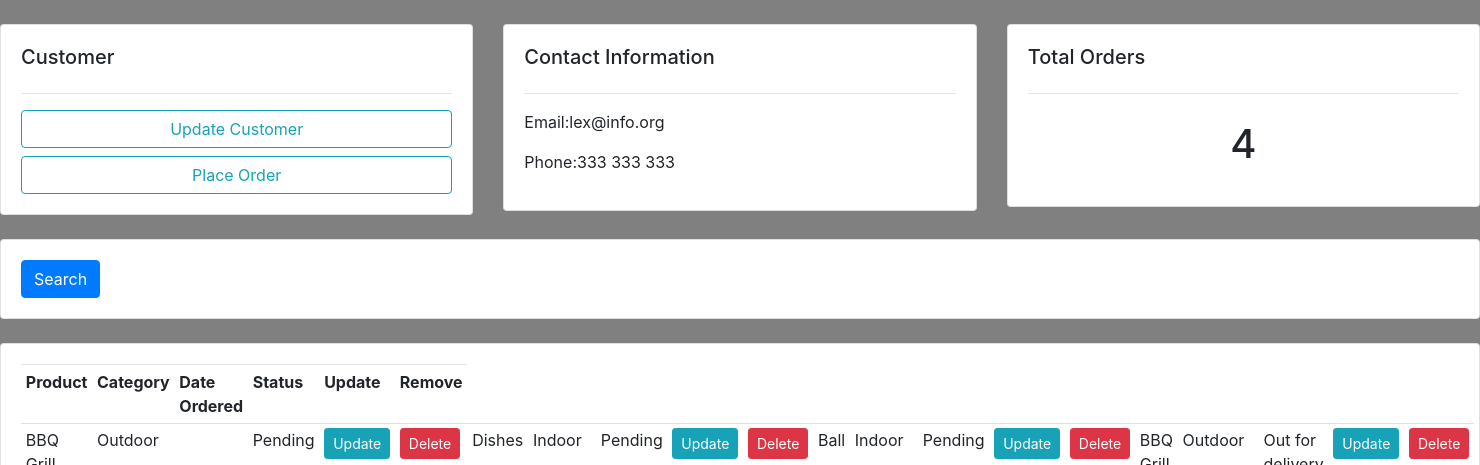
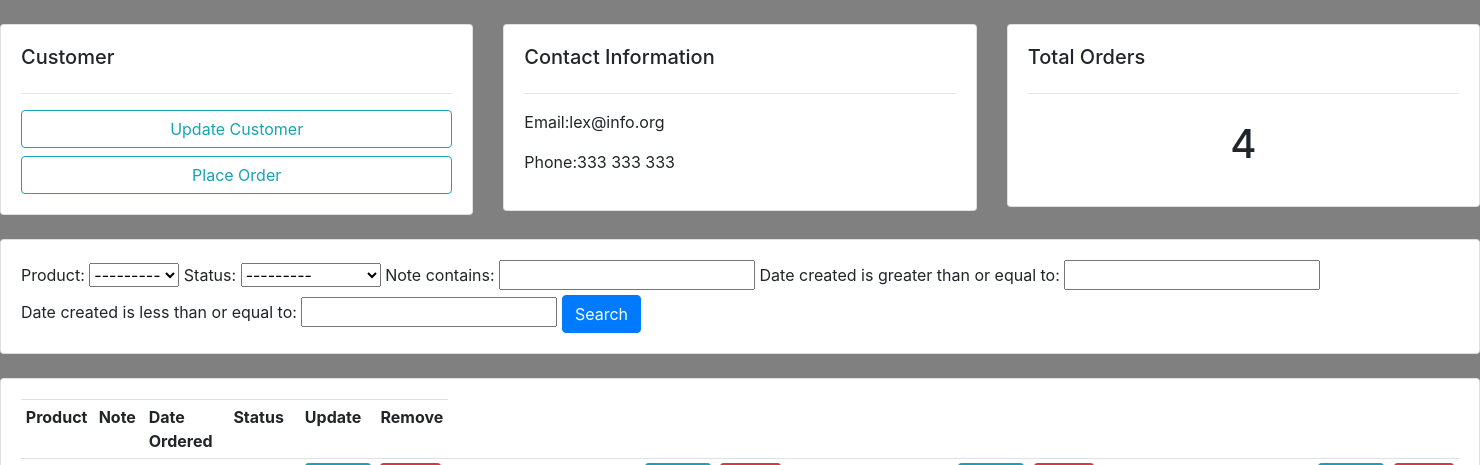
Before and after one commit to LukeJBrooks/Django_app, a Django app: page /customer/1/ in a window 1480 px wide. Shown: the part 56-521 px from the top of the page. Run offline with Django 4.2, Linux system fonts and the light colour scheme; data comes from the database, SQL or seed files in the repository; both versions use the stored data as it was after the commit.

Commit message:
added search filters

```diff
--- /dev/null
+++ b/accounts/filters.py
@@ -0,0 +1,12 @@
+import django_filters
+from django_filters import DateFilter, CharFilter
+from .models import *
+
+class OrderFilter(django_filters.FilterSet):
+    start_date = DateFilter(field_name = 'date_created', lookup_expr='gte')
+    end_date = DateFilter(field_name = 'date_created', lookup_expr='lte')
+    note = CharFilter(field_name = 'note', lookup_expr='icontains')
+    class Meta:
+        model = Order
+        fields = "__all__"
+        exclude = ['customer', 'date_created']
--- a/accounts/models.py
+++ b/accounts/models.py
@@ -45,6 +45,7 @@
     product = models.ForeignKey(Product,null=True,on_delete=models.SET_NULL)
     date_created = models.DateTimeField(auto_now_add=True, null=True)
     status = models.CharField(max_length=200, null=True,choices=STATUS)
+    note = models.CharField(max_length=1000, null=True)
 
     def __str__(self):
         return self.product.name
--- a/accounts/templates/accounts/customer.html
+++ b/accounts/templates/accounts/customer.html
@@ -39,7 +39,9 @@
     <div class="col">
         <div class="card card-body">
             <form method="get">
-                <button class="btn btn-primary" type="submit">Search</button>
+                {{myFilter.form}}
+
+            <button class="btn btn-primary" type="submit">Search</button>
             </form>
         </div>
     </div>
@@ -52,7 +54,7 @@
             <table class="table table-sm">
                 <tr>
                     <th>Product</th>
-                    <th>Category</th>
+                    <th>Note</th>
                     <th>Date Ordered</th>
                     <th>Status</th>
                     <th>Update</th>
@@ -60,7 +62,7 @@
                 </tr>
                 {% for order in orders %}
                 <td>{{order.product}}</td>
-                <td>{{order.product.category}}</td>
+                <td>{{order.note}}</td>
                 <td>{{order.date.created}}</td>
                 <td>{{order.status}}</td>
                 <td><a class="btn btn-sm btn-info" href="{% url 'update_order' order.id %}">Update</a></td>
--- a/accounts/views.py
+++ b/accounts/views.py
@@ -3,6 +3,7 @@
 from django.forms import inlineformset_factory
 from .models import *
 from .forms import OrderForm
+from .filters import OrderFilter
 
 
 # Create your views here.
@@ -26,7 +27,12 @@
     customer = Customer.objects.get(id=pk_test)
     orders = customer.order_set.all()
     order_count= orders.count()
-    context = {'customer':customer, 'orders': orders,'order_count':order_count}
+
+    myFilter = OrderFilter(request.GET, queryset=orders)
+    orders = myFilter.qs
+
+
+    context = {'customer':customer, 'orders': orders,'order_count':order_count, 'myFilter': myFilter}
     return render(request, 'accounts/customer.html',context)
 
 def createOrder(request, pk):
--- a/crash_course/settings.py
+++ b/crash_course/settings.py
@@ -38,6 +38,7 @@
     "django.contrib.messages",
     "django.contrib.staticfiles",
     "accounts",
+    "django_filters",
 
 ]
 
```
Also changed, not shown: accounts/migrations/0006_order_note.py (added), db.sqlite3.
